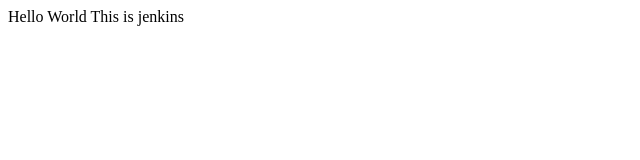
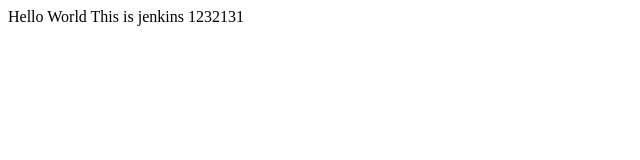
Before and after one commit to AbhishekManjuRajKumar/jenkinsdemo, a plain HTML site: page index.html in a window 1280 px wide. Shown: the full height of the page, 0-640 px from the left. Drawn offline with Linux system fonts and the light colour scheme.

Commit message:
Update content in index.html with additional text

```diff
--- a/index.html
+++ b/index.html
@@ -6,7 +6,7 @@
 </header>
 <body>
 
-Hello World This is jenkins
+Hello World This is jenkins   1232131
 
 </body>
 
```
